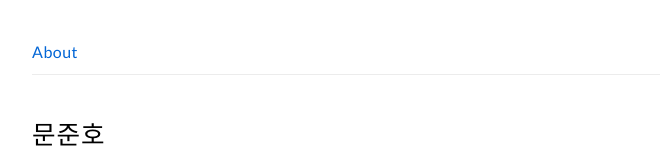
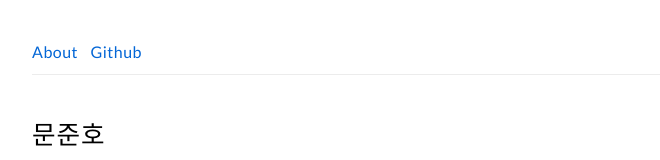
Before and after one commit to junho2343/junho2343.github.io, a React (Create React App) app: page / in a window 1280 px wide. Shown: the top 160 px of the page, without its empty margins (116-776 px from the left). Built offline with nearby package versions, Linux system fonts and the light colour scheme.

Commit message:
feat: header 내 Github 링크 추가

```diff
--- a/src/components/UI/molecules/MenuWrap.tsx
+++ b/src/components/UI/molecules/MenuWrap.tsx
@@ -57,10 +57,13 @@ function MenuWrap() {
 
   return (
     <>
-      <MenuPc display="flex" justifyContent="space-between" width={100}>
+      <MenuPc display="flex" justifyContent="space-between" width={110}>
         <Link to="/">
           <Text fontWeight={500}>About</Text>
         </Link>
+        <a href="https://github.com/junho2343" target="_blank" rel="noreferrer">
+          <Text fontWeight={500}>Github</Text>
+        </a>
         {/* <a
           href="https://junho2343.notion.site/d934acb6134b4087bf8161ad3bede658?v=4631127aaf3b456f8be5c503705c24ab"
           target="_blank"
@@ -99,6 +102,21 @@ function MenuWrap() {
               </Link>
             </Text>
           </Grid>
+
+          <Grid bottom={10}>
+            <Text>
+              <a
+                href="https://github.com/junho2343"
+                target="_blank"
+                rel="noreferrer"
+                onClick={() => {
+                  setMenuActive(false);
+                }}
+              >
+                <Text fontWeight={500}>Github</Text>
+              </a>
+            </Text>
+          </Grid>
           {/* <Grid bottom={10}>
             <Text>
               <a
```
